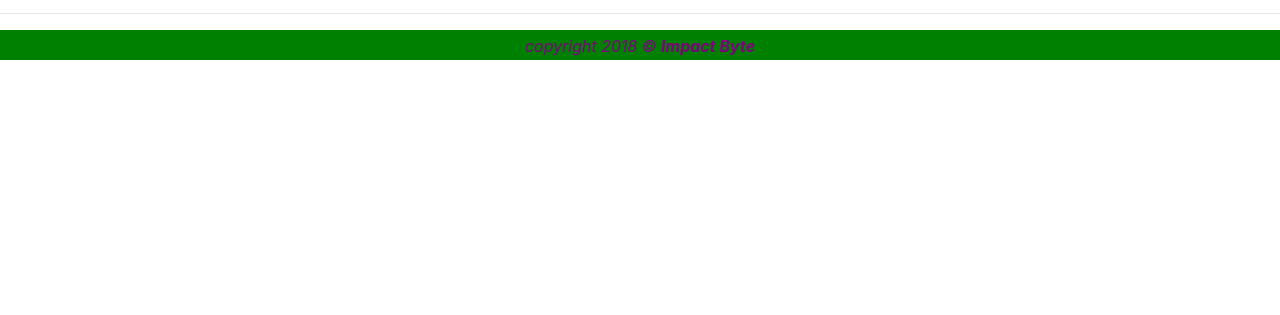
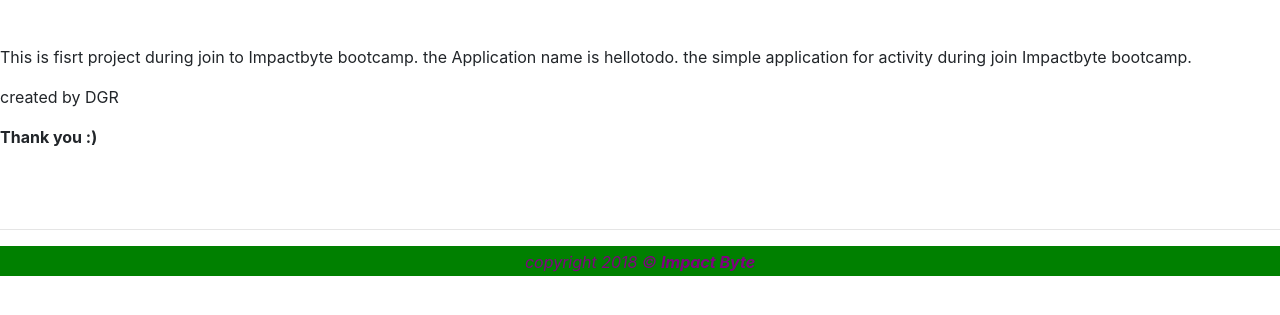
Before and after one commit to deigratia/hellotodo, a plain HTML site: page about.html in a window 1280 px wide. Shown: the part 99-414 px from the top of the page. Drawn offline with nearby package versions, Linux system fonts and the light colour scheme.

Commit message:
update about.html

```diff
--- a/about.html
+++ b/about.html
@@ -29,9 +29,14 @@
 
     </header>
 
-    <main>
-
-    </main>
+    <main><br><br>
+      <p>This is fisrt project during join to Impactbyte bootcamp.
+          the Application name is hellotodo.
+          the simple application for activity during join Impactbyte bootcamp.
+      </p>
+      <p>created by DGR</p>
+      <p><b>Thank you :)<b></p>
+  </main><br><br>
     <hr>
 
 
```
